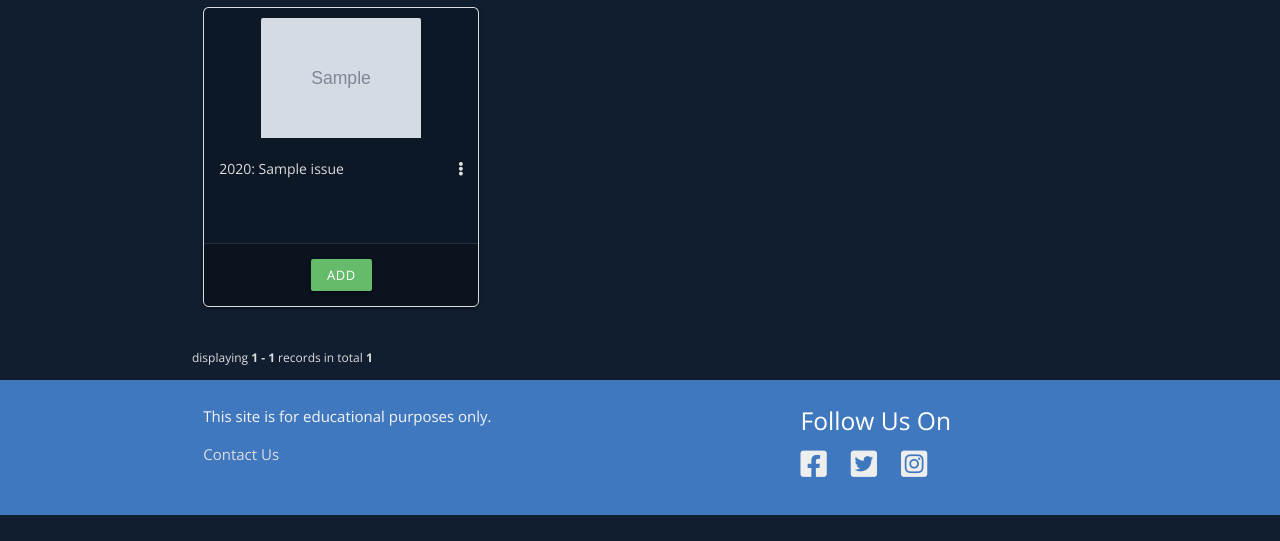
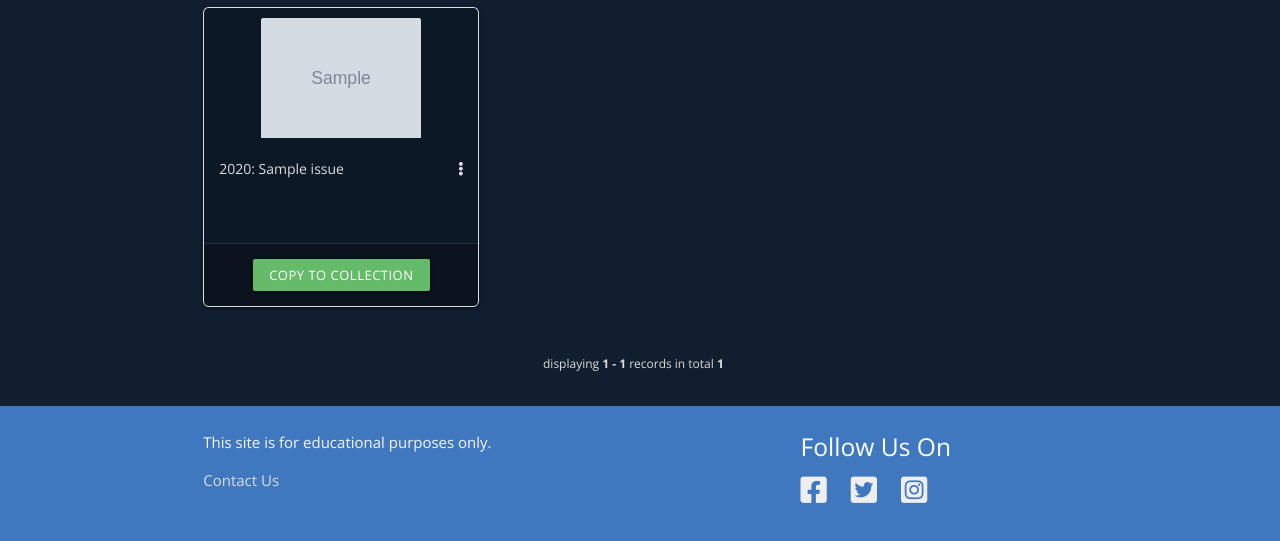
Before and after one commit to peejaywk/MS3-CoinCollector, a Flask app: page /search in a window 1280 px wide. Shown: the part 361-902 px from the top of the page. Before the commit the page ends 876 px from the top, so only its background shows below. Run offline with Flask 2, Linux system fonts and the light colour scheme; grey boxes marked "Sample" are stand-in pictures; a database or web service that is not in the repository returns one stand-in record (values such as "Sample title"); some libraries are stand-ins or nearby versions.

Commit message:
Modify the pagination styles so the links and info appear inline and center aligned.

```diff
--- a/static/css/style.css
+++ b/static/css/style.css
@@ -254,6 +254,12 @@ input:-webkit-autofill {
     margin-left: 0;
     font-size: 12px;
     color: #DDDDDD;
+
+    display: inline-block;
+}
+
+.pagination {
+    display: inline-block;
 }
 
 .pagination li a {
--- a/templates/coin_list.html
+++ b/templates/coin_list.html
@@ -20,7 +20,8 @@
             </div>
             <div class="col s12 l4">
 
-                <a href="{{ url_for('coin_list') }}" class="red btn-small search-btn"><i class="fas fa-redo-alt left"></i>Reset</a>
+                <a href="{{ url_for('coin_list') }}" class="red btn-small search-btn"><i
+                        class="fas fa-redo-alt left"></i>Reset</a>
                 <button type="submit" class="light-blue darken-1 btn-small search-btn">
                     <i class="fas fa-search left"></i>Search
                 </button>
@@ -47,8 +48,7 @@
 
                 {% if session.admin %}
                 <div class="col s4 btn-wrapper">
-                    <a href="#{{coin._id}}"
-                        class="secondary-content btn-small green lighten-1 modal-trigger ">Add</a>
+                    <a href="#{{coin._id}}" class="secondary-content btn-small green lighten-1 modal-trigger ">Copy</a>
                 </div>
                 <div class="col s4 btn-wrapper">
                     <a href="{{ url_for('edit_coin', coin_id=coin._id) }}"
@@ -60,8 +60,8 @@
                 </div>
                 {% else %}
                 <div class="col s12 btn-wrapper">
-                    <a href="#{{coin._id}}"
-                        class="secondary-content btn-small green lighten-1 modal-trigger">Add</a>
+                    <a href="#{{coin._id}}" class="secondary-content btn-small green lighten-1 modal-trigger">Copy To
+                        Collection</a>
                 </div>
                 {% endif %}
             </div>
@@ -205,6 +205,10 @@
 
     {% endfor %}
 </div>
-{{ pagination.info }}
-{{ pagination.links }}
+<div class="row">
+    <div class="col s12 center-align">
+        {{ pagination.links }}
+        {{ pagination.info }}
+    </div>
+</div>
 {% endblock %}
```
Also changed, not shown: templates/user_coins.html (+13 -9 lines).
